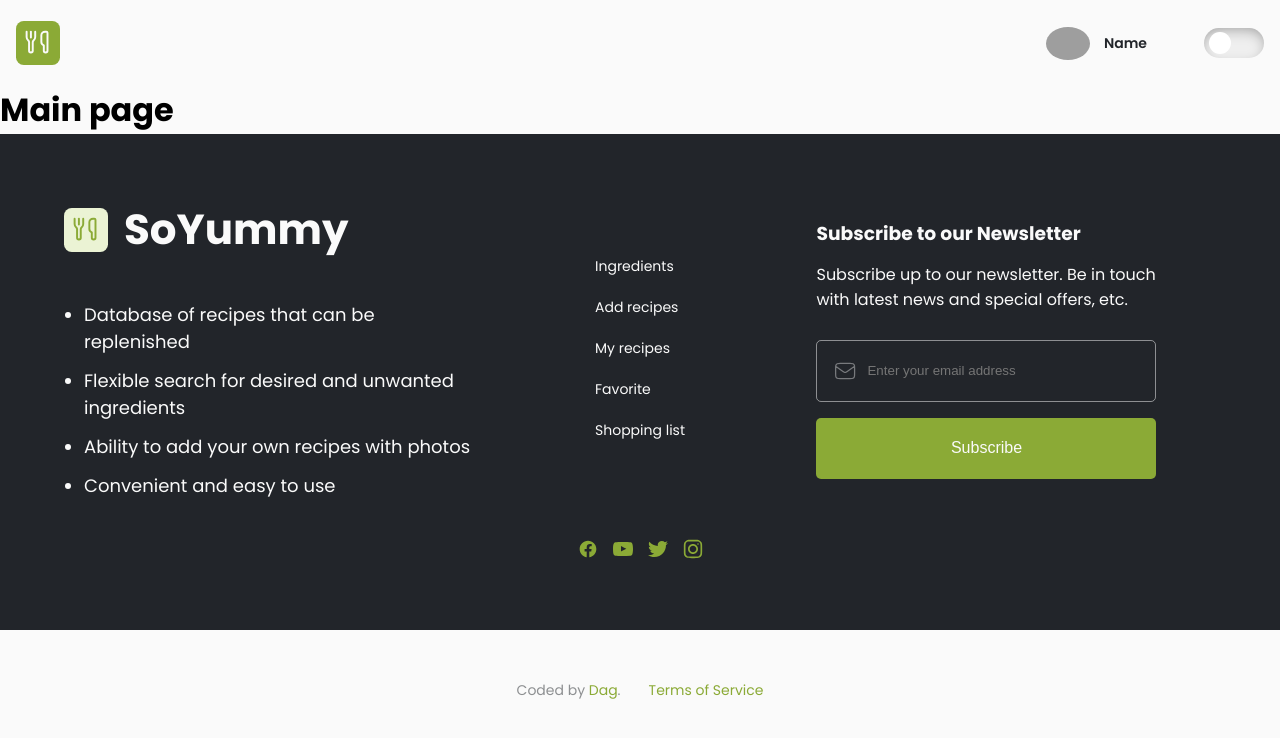
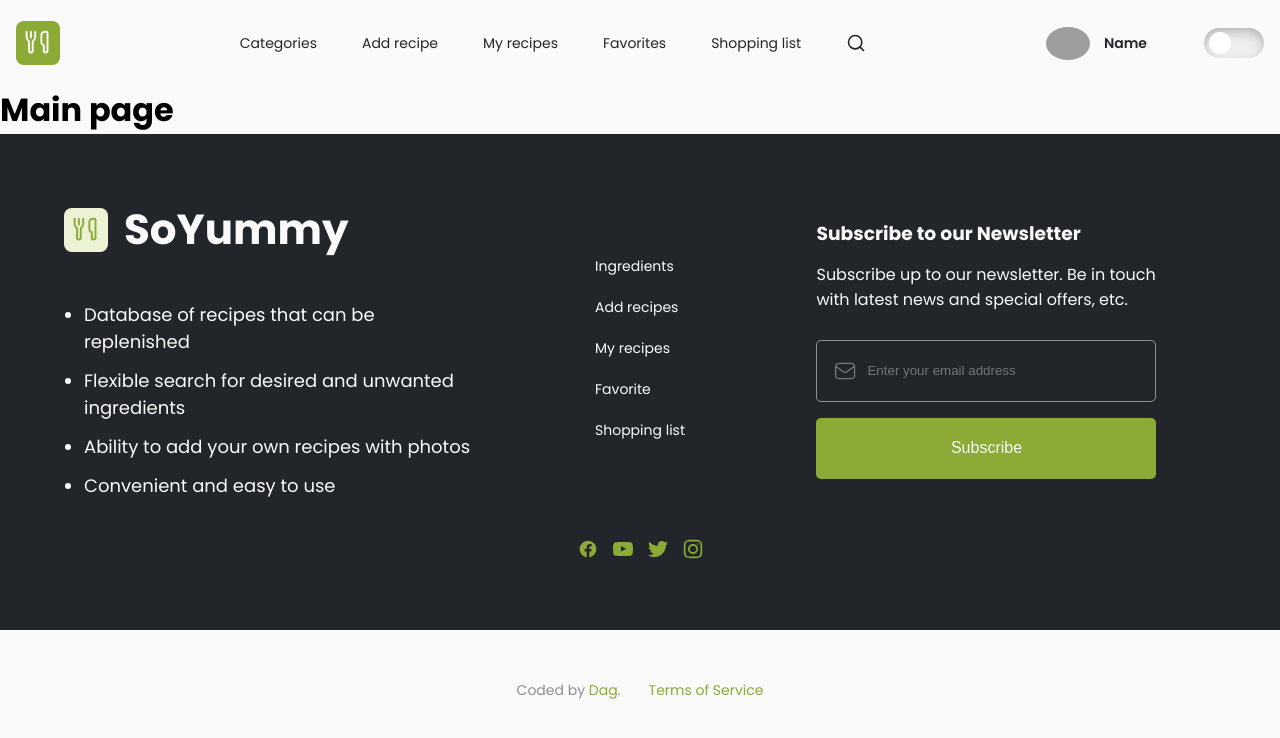
Before and after one commit to dag-szad/SoYummy, a Vue app in the folder frontend/: page /main in a window 1280 px wide. Shown: the top 738 px of the page. Built offline with nearby package versions, Linux system fonts and the light colour scheme; sample sign-in values are in the browser's storage; grey boxes are pictures that could not be loaded.

Commit message:
feat: update header to support new nav

```diff
--- a/frontend/src/components/templates/HeaderComponent.vue
+++ b/frontend/src/components/templates/HeaderComponent.vue
@@ -1,6 +1,34 @@
 <template>
     <div class="header">
         <logo :size="logoSize"></logo>
+        <nav class="header__nav">
+            <ul class="header__nav-list">
+                <li>
+                    <router-link to="/categories">Categories</router-link>
+                </li>
+                <li>
+                    <router-link to="/add">Add recipe</router-link>
+                </li>
+                <li>
+                    <router-link to="/my">My recipes</router-link>
+                </li>
+                <li>
+                    <router-link to="/favorite">Favorites</router-link>
+                </li>
+                <li>
+                    <router-link to="/list">Shopping list</router-link>
+                </li>
+                <li>
+                    <router-link to="/search" class="search">
+                        <svg class="search__icon">
+                            <use
+                                href="../../assets/icons/icons.svg#search-icon"
+                            ></use>
+                        </svg>
+                    </router-link>
+                </li>
+            </ul>
+        </nav>
         <navigation :isNavOpen="isNavOpen" @closeNav="toggleNav" />
         <div class="header__actions">
             <profile></profile>
@@ -65,8 +93,46 @@ const toggleNav = () => {
         cursor: pointer;
         display: flex;
 
+        width: 28px;
+        height: 28px;
+
+        stroke: var(--main-txt);
+
         @media (min-width: 1100px) {
             display: none;
+        }
+    }
+
+    &__nav {
+        display: none;
+
+        @media (min-width: 1100px) {
+            display: flex;
+        }
+
+        &-list {
+            display: flex;
+            flex-direction: row;
+            justify-content: center;
+            align-items: center;
+            gap: 45px;
+
+            list-style: none;
+
+            color: var(--main-txt);
+            font-size: 0.875rem;
+
+            li {
+                transition: color 0.3s ease-in-out;
+
+                &:hover {
+                    color: var(--main-accent);
+
+                    .search__icon {
+                        stroke: var(--main-accent);
+                    }
+                }
+            }
         }
     }
 
@@ -79,9 +145,18 @@ const toggleNav = () => {
     }
 }
 
-.header__icon {
-    width: 28px;
-    height: 28px;
-    stroke: var(--main-txt);
+.search {
+    display: flex;
+    align-items: center;
+    gap: 8px;
+
+    &__icon {
+        fill: none;
+        stroke: var(--main-txt);
+        width: 20px;
+        height: 20px;
+
+        transition: stroke 0.3s ease-in-out;
+    }
 }
 </style>
```
